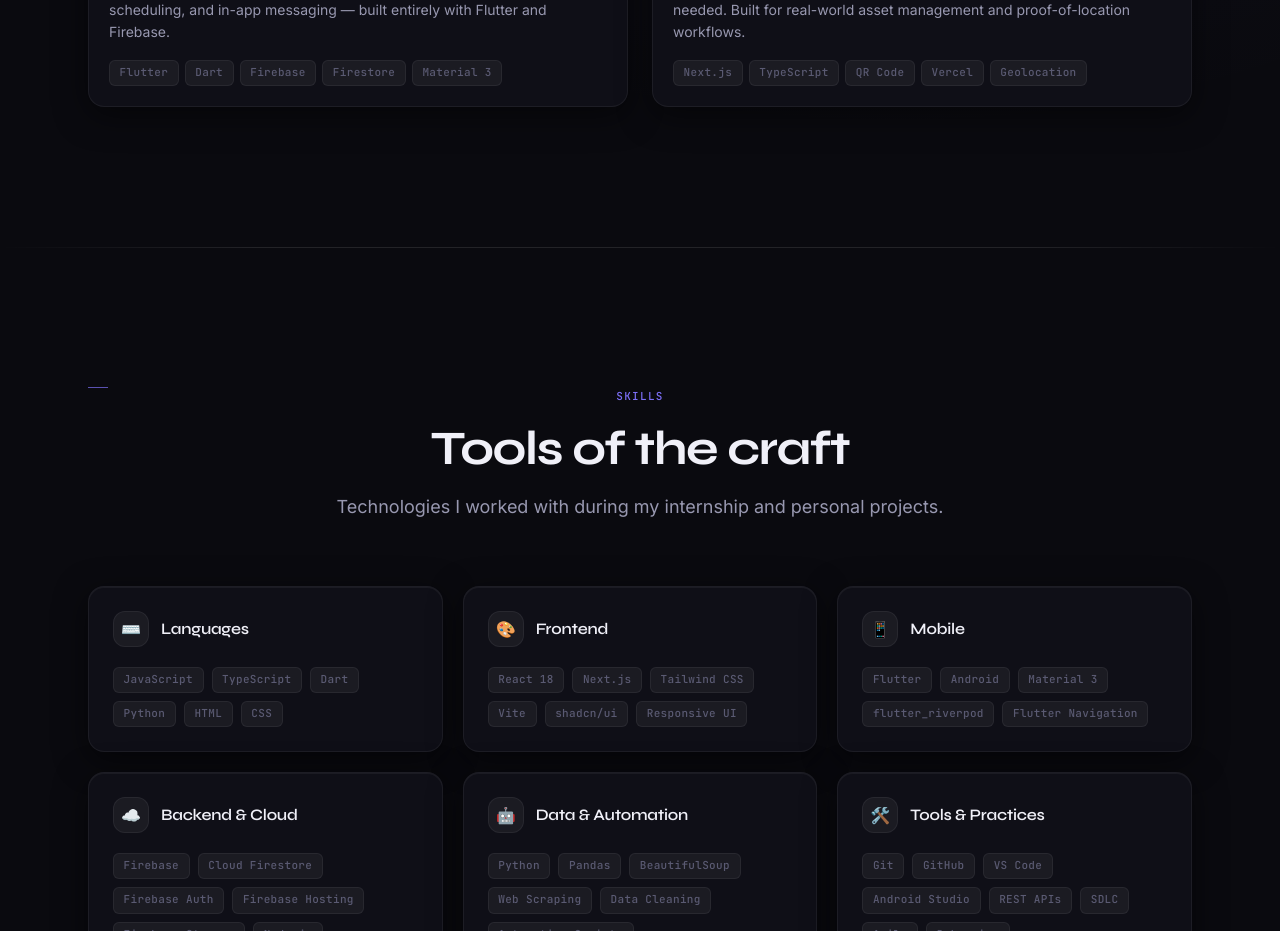
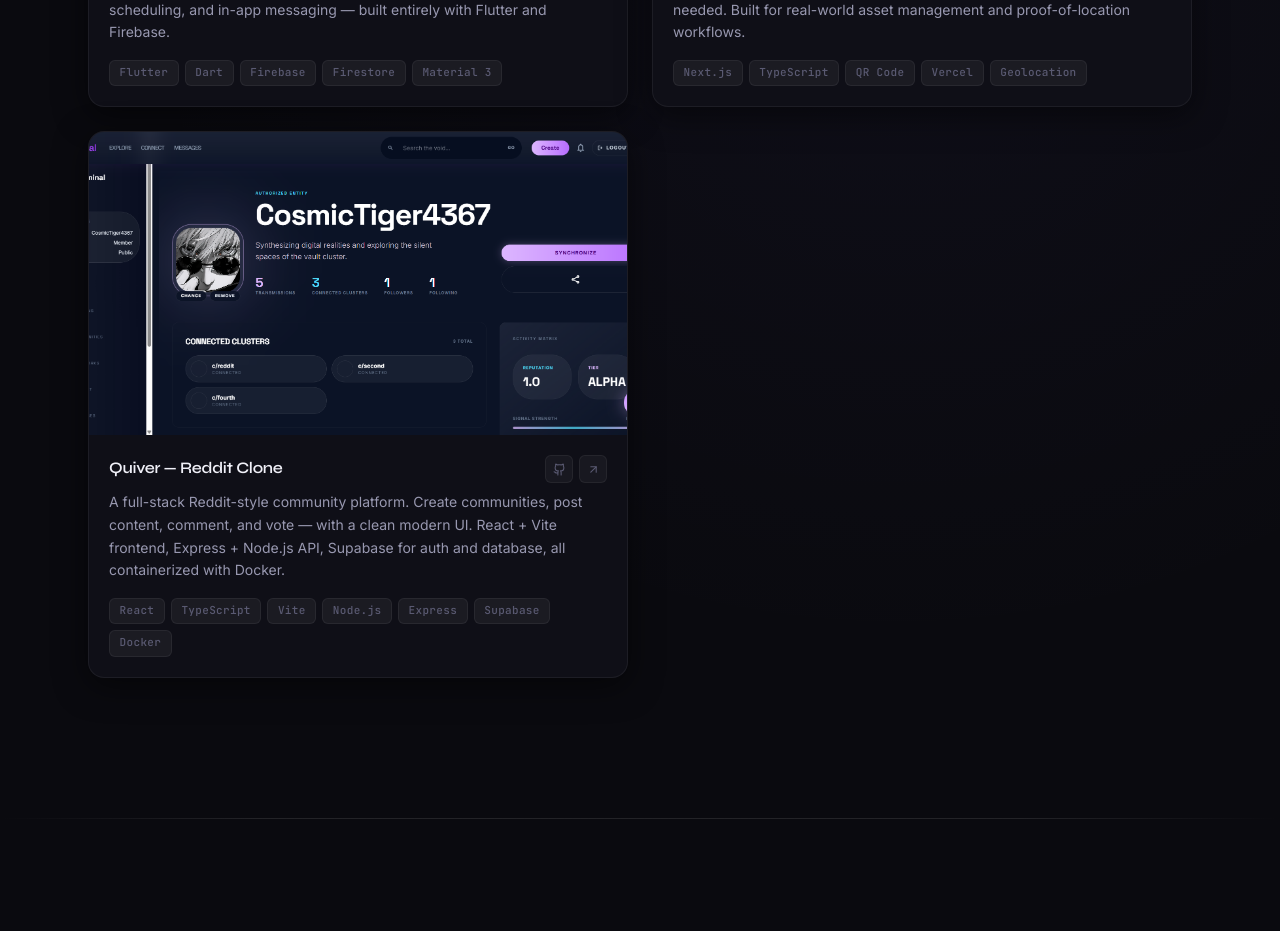
Before and after one commit to Harshit6057/Harshit6057.github.io, a Next.js app: page / in a window 1280 px wide. Shown: the part 3700-4631 px from the top of the page. Built offline with nearby package versions, Linux system fonts and the light colour scheme.

Commit message:
feat: add Quiver (Reddit clone) project card with accurate stack

```diff
--- a/src/components/sections/ProjectsSection.tsx
+++ b/src/components/sections/ProjectsSection.tsx
@@ -35,6 +35,16 @@ const PROJECTS: Project[] = [
     github:      "https://github.com/Harshit6057/QR_Locator",
     live:        "https://qr-locator.vercel.app/",
     image:       "/images/QR_Locator.png",
+    featured:    true,
+  },
+  {
+    title:       "Quiver — Reddit Clone",
+    description:
+      "A full-stack Reddit-style community platform. Create communities, post content, comment, and vote — with a clean modern UI. React + Vite frontend, Express + Node.js API, Supabase for auth and database, all containerized with Docker.",
+    tags:        ["React", "TypeScript", "Vite", "Node.js", "Express", "Supabase", "Docker"],
+    github:      "https://github.com/Harshit6057/Quiver",
+    live:        "https://quiver-ecru.vercel.app/",
+    image:       "/images/Quiver.png",
     featured:    true,
   },
 ];
```
Also changed, not shown: public/images/Quiver.png (added).
